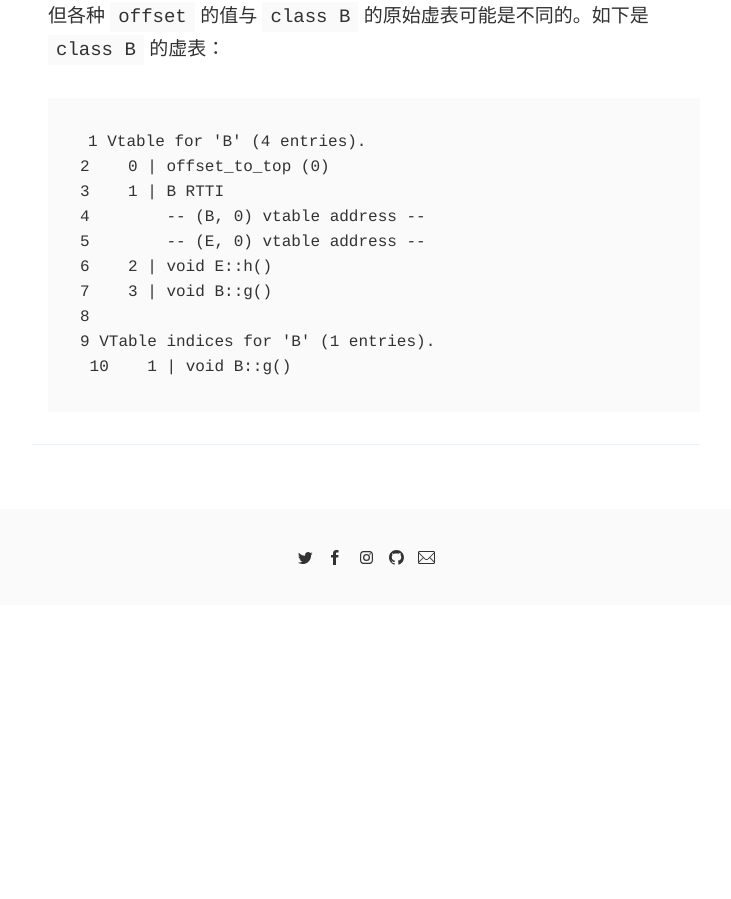
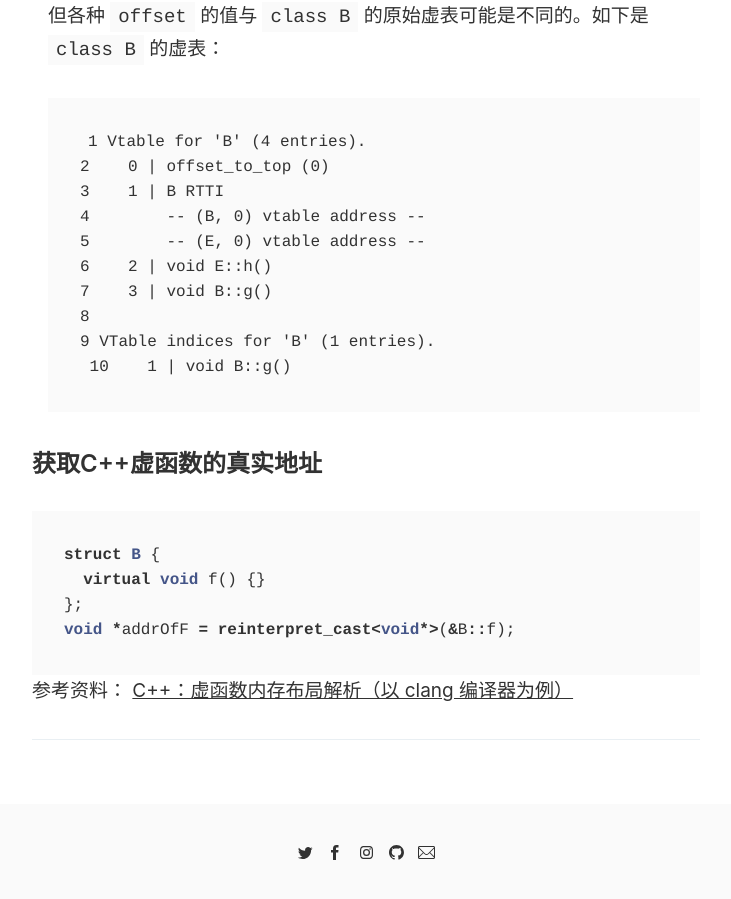
Before and after one commit to ddwolf/ddwolf.github.io, a Jekyll site: the page built from _posts/2024-07-08-cpp-type-conversion.md, in a window 1280 px wide and 900 px high, scrolled down 2824 px. Shown: the whole window, without its empty margins (274-1005 px from the left). Built offline with Jekyll 4.4.1, drawn with Linux system fonts in a browser that asks for light colours; before the commit the page ends 3429 px from its top, so only the background shows below that.

````diff
--- a/_posts/2024-07-08-cpp-type-conversion.md
+++ b/_posts/2024-07-08-cpp-type-conversion.md
@@ -97,3 +97,14 @@ date: 2024-07-08
   9 VTable indices for 'B' (1 entries).
  10    1 | void B::g()
 ```
+
+### 获取C++虚函数的真实地址
+```cpp
+struct B {
+  virtual void f() {}
+};
+void *addrOfF = reinterpret_cast<void*>(&B::f);
+```
+
+参考资料：
+[C++：虚函数内存布局解析（以 clang 编译器为例）](https://www.less-bug.com/posts/cpp-vtable-and-object-memory-layout-clang-example/)
````
Also changed, not shown: _posts/2024-06-04-ceph-beginers.md (+22 -1 lines).
